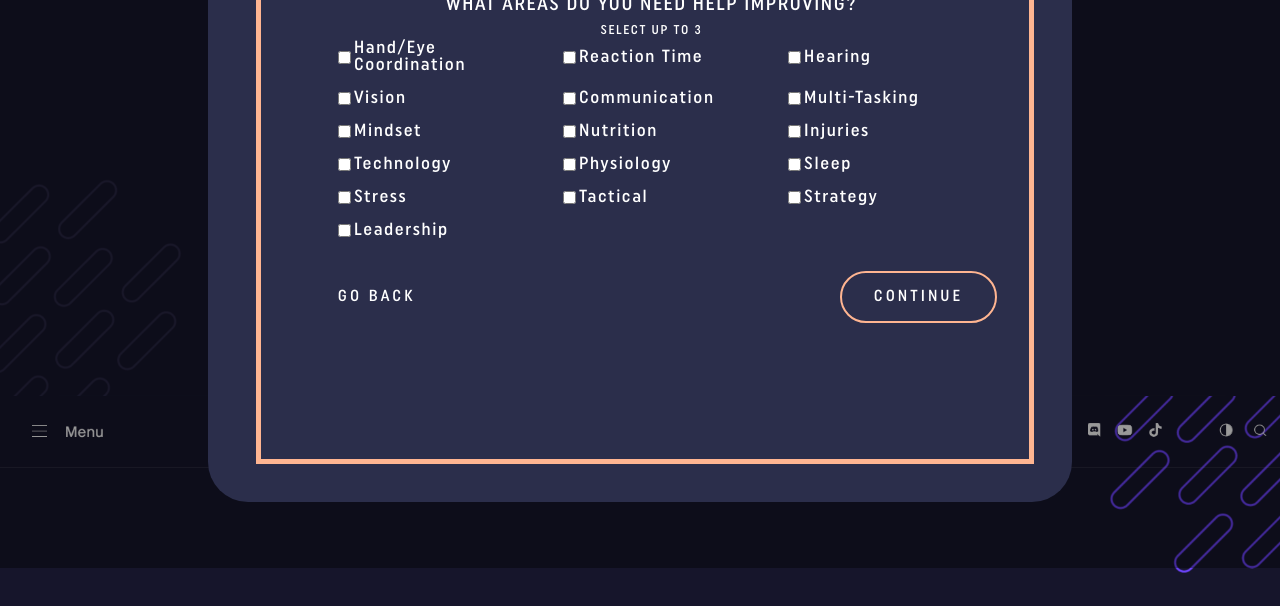
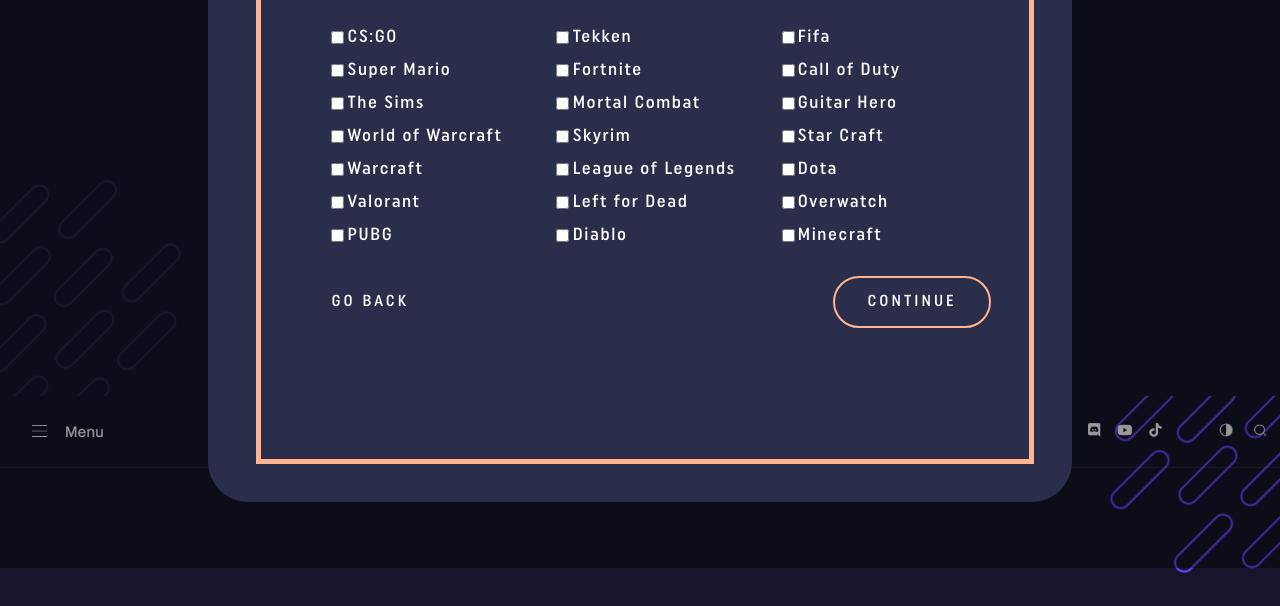
Before and after one commit to poli0139/ezone, a website built with Vite: page index.html in a window 1280 px wide. Shown: the part 232-838 px from the top of the page. Built offline with nearby package versions, Linux system fonts and the light colour scheme.

Commit message:
third step

```diff
--- a/_form-style.scss
+++ b/_form-style.scss
@@ -29,6 +29,10 @@
     font-size: variables.$h2-size;
     text-transform: uppercase;
     letter-spacing: 0.3rem;
+  }
+
+  .thirdStep h2 {
+    color: variables.$orangeLight;
   }
 
   h3 {
@@ -110,6 +114,10 @@
 
   .secondStep {
     left: 65rem;
+  }
+
+  .thirdStep div.checkboxes {
+    margin-top: 2rem;
   }
 }
 
--- a/index.html
+++ b/index.html
@@ -18,7 +18,8 @@
 
         <p>
           Join hundreds of other athletes in becoming part of the
-          <span class="orangeSpan">EZONE community</span> and get the <span class="greenSpan">newest</span> and most
+          <span class="orangeSpan">EZONE community</span> and get the
+          <span class="greenSpan">newest</span> and most
           <span class="greenSpan">relevant</span>
           advice and guidance to achieve your
           <span class="greenSpan">best performance</span> based on your
@@ -27,15 +28,22 @@
 
         <form class="info" action="">
           <div id="firstNameDiv" class="inputDiv">
-            <label for="firstName" class="textLabel">Tell us your first name</label>
-            <input type="text" id="firstName" name="firstName" placeholder="First name" />
+            <label for="firstName" class="textLabel"
+              >Tell us your first name</label
+            >
+            <input
+              type="text"
+              id="firstName"
+              name="firstName"
+              placeholder="First name"
+            />
           </div>
           <button class="join">Join the game</button>
         </form>
       </section>
 
       <section class="formSteps modalSection">
-        <form action="" class="firstStep">
+        <form action="" class="firstStep hidden">
           <h1>Hi, Jonas!</h1>
           <h2>let us help you up your gaming</h2>
           <h4>
@@ -127,11 +135,13 @@
 
           <div class="btnBox">
             <button type="button" class="goBack" id="back1">Go back</button>
-            <button type="button" class="continue" id="continue1">Continue</button>
+            <button type="button" class="continue" id="continue1">
+              Continue
+            </button>
           </div>
         </form>
 
-        <form action="" class="secondStep">
+        <form action="" class="secondStep hidden">
           <h2>we can definitely help you with those areas! now tell us...</h2>
           <h3>What kind of games do you like to play?</h3>
           <h5>select up to 3</h5>
@@ -196,7 +206,108 @@
 
           <div class="btnBox">
             <button type="button" class="goBack" id="back2">Go back</button>
-            <button type="button" class="continue" id="continue2">Continue</button>
+            <button type="button" class="continue" id="continue2">
+              Continue
+            </button>
+          </div>
+        </form>
+
+        <form action="" class="thirdStep">
+          <h2>Nice!</h2>
+          <h2>Now for the hard part...</h2>
+          <h3>Which are your favorite games?</h3>
+          <h5>select up to 3</h5>
+          <div class="checkboxes">
+            <label for="csgo" class="checkboxLabel">
+              <input type="checkbox" id="csgo" />
+              CS:GO
+            </label>
+            <label for="tekken" class="checkboxLabel">
+              <input type="checkbox" id="tekken" />
+              Tekken
+            </label>
+            <label for="fifa" class="checkboxLabel">
+              <input type="checkbox" id="fifa" />
+              Fifa
+            </label>
+            <label for="supermario" class="checkboxLabel">
+              <input type="checkbox" id="supermario" />
+              Super Mario
+            </label>
+            <label for="fortnite" class="checkboxLabel">
+              <input type="checkbox" id="fortnite" />
+              Fortnite
+            </label>
+            <label for="cod" class="checkboxLabel">
+              <input type="checkbox" id="cod" />
+              Call of Duty
+            </label>
+            <label for="sims" class="checkboxLabel">
+              <input type="checkbox" id="sims" />
+              The Sims
+            </label>
+            <label for="mortalcombat" class="checkboxLabel">
+              <input type="checkbox" id="mortalcombat" />
+              Mortal Combat
+            </label>
+            <label for="guitarhero" class="checkboxLabel">
+              <input type="checkbox" id="guitarhero" />
+              Guitar Hero
+            </label>
+            <label for="wow" class="checkboxLabel">
+              <input type="checkbox" id="wow" />
+              World of Warcraft
+            </label>
+            <label for="skyrim" class="checkboxLabel">
+              <input type="checkbox" id="skyrim" />
+              Skyrim
+            </label>
+            <label for="starcraft" class="checkboxLabel">
+              <input type="checkbox" id="starcraft" />
+              Star Craft
+            </label>
+            <label for="warcraft" class="checkboxLabel">
+              <input type="checkbox" id="warcraft" />
+              Warcraft
+            </label>
+            <label for="lol" class="checkboxLabel">
+              <input type="checkbox" id="lol" />
+              League of Legends
+            </label>
+            <label for="dota" class="checkboxLabel">
+              <input type="checkbox" id="dota" />
+              Dota
+            </label>
+            <label for="valorant" class="checkboxLabel">
+              <input type="checkbox" id="valorant" />
+              Valorant
+            </label>
+            <label for="leftfordead" class="checkboxLabel">
+              <input type="checkbox" id="leftfordead" />
+              Left for Dead
+            </label>
+            <label for="overwatch" class="checkboxLabel">
+              <input type="checkbox" id="overwatch" />
+              Overwatch
+            </label>
+            <label for="pubg" class="checkboxLabel">
+              <input type="checkbox" id="pubg" />
+              PUBG
+            </label>
+            <label for="diablo" class="checkboxLabel">
+              <input type="checkbox" id="diablo" />
+              Diablo
+            </label>
+            <label for="minecraft" class="checkboxLabel">
+              <input type="checkbox" id="minecraft" />
+              Minecraft
+            </label>
+          </div>
+          <div class="btnBox">
+            <button type="button" class="goBack" id="back2">Go back</button>
+            <button type="button" class="continue" id="continue2">
+              Continue
+            </button>
           </div>
         </form>
       </section>
```
Also changed, not shown: package.json (+14 -1 lines), 1 other file.
